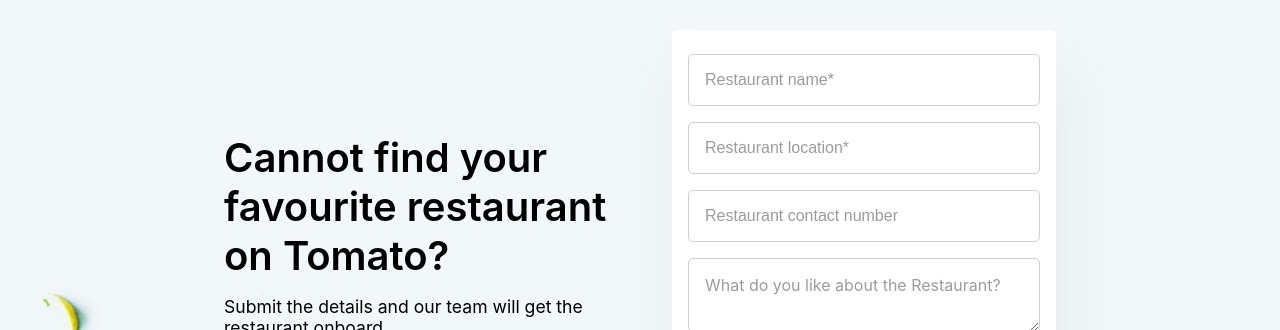
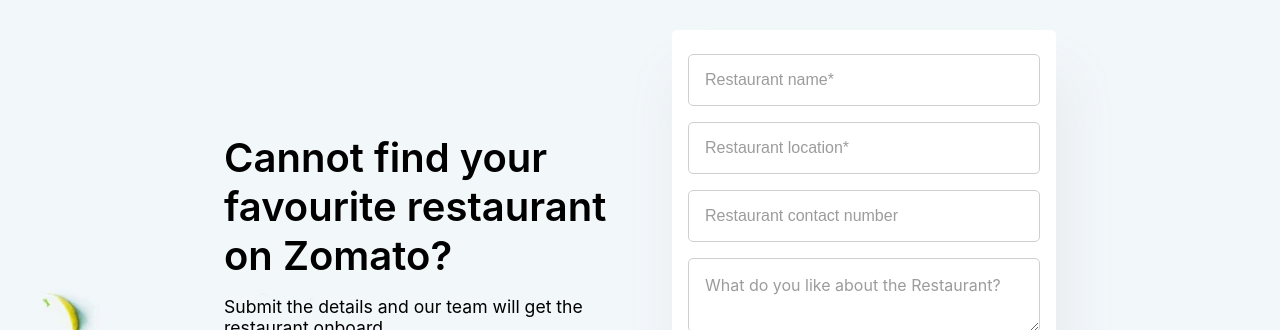
Before and after one commit to Gowthami383/food-app, a React (Vite) app: page /add-restaurant in a window 1280 px wide. Shown: the part 2540-2870 px from the top of the page. Built offline with nearby package versions, Linux system fonts and the light colour scheme.

Commit message:
Initial commit

```diff
--- a/src/components/AddRestaurantComponents/AddRestaurantSec/AddRestaurantSec.jsx
+++ b/src/components/AddRestaurantComponents/AddRestaurantSec/AddRestaurantSec.jsx
@@ -14,7 +14,7 @@
             <div className={css.overlayDiv}>
                 <div className={css.sec1}>
                     <div className={css.title}>
-                        Cannot find your favourite restaurant on Tomato?
+                        Cannot find your favourite restaurant on Zomato?
                     </div>
                     <div className={css.tag}>
                         Submit the details and our team will get the restaurant onboard
```
